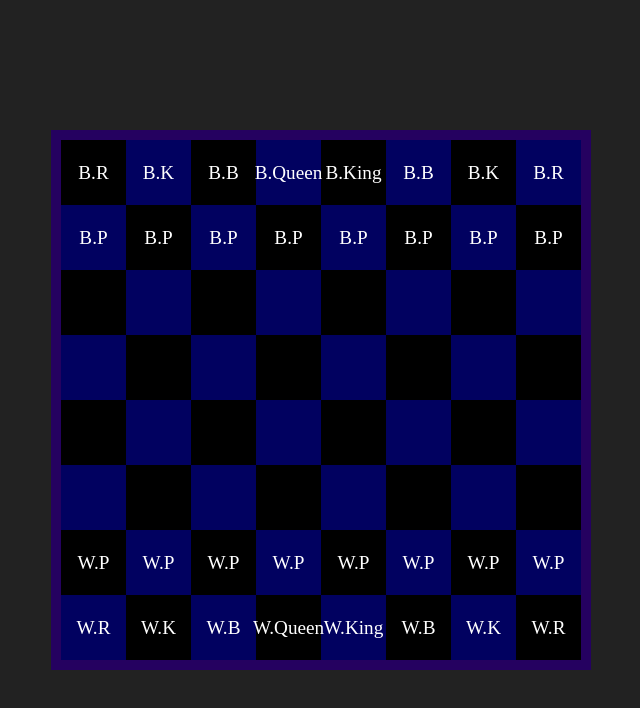
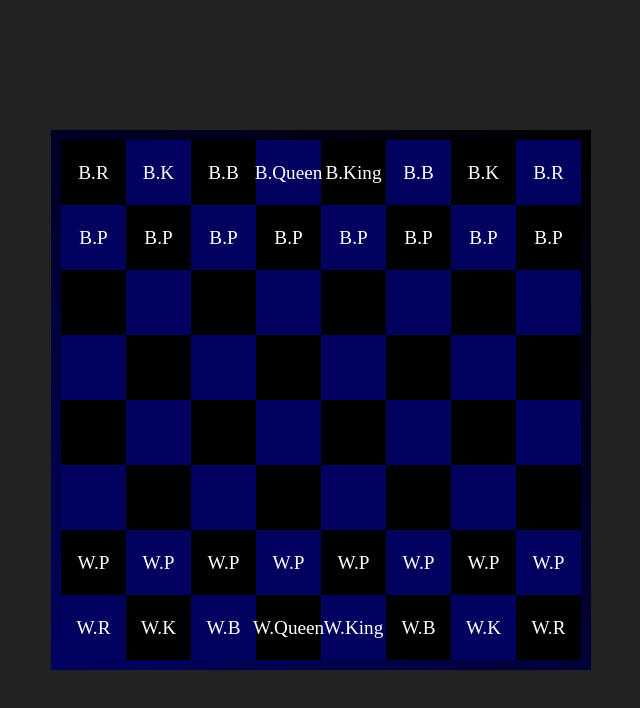
Before and after one commit to ChristopherB91/chess, a plain HTML site: page index.html in a window 1280 px wide. Shown: the whole page, without its empty margins (319-959 px from the left). Drawn offline with Linux system fonts and the light colour scheme.

Commit message:
changed border

```diff
--- a/styles.css
+++ b/styles.css
@@ -17,7 +17,8 @@ body {
   display: grid;
   grid-template-columns: repeat(8, 65px);
   grid-template-rows: repeat(8, 65px);
-  border: solid hsl(263, 98%, 19%) 10px;
+  border: solid transparent 10px;
+  border-image: linear-gradient(215deg, black, hsl(240, 98%, 19%)) 1;
   font-size: larger;
   place-content: center;
   place-items: center;
```
